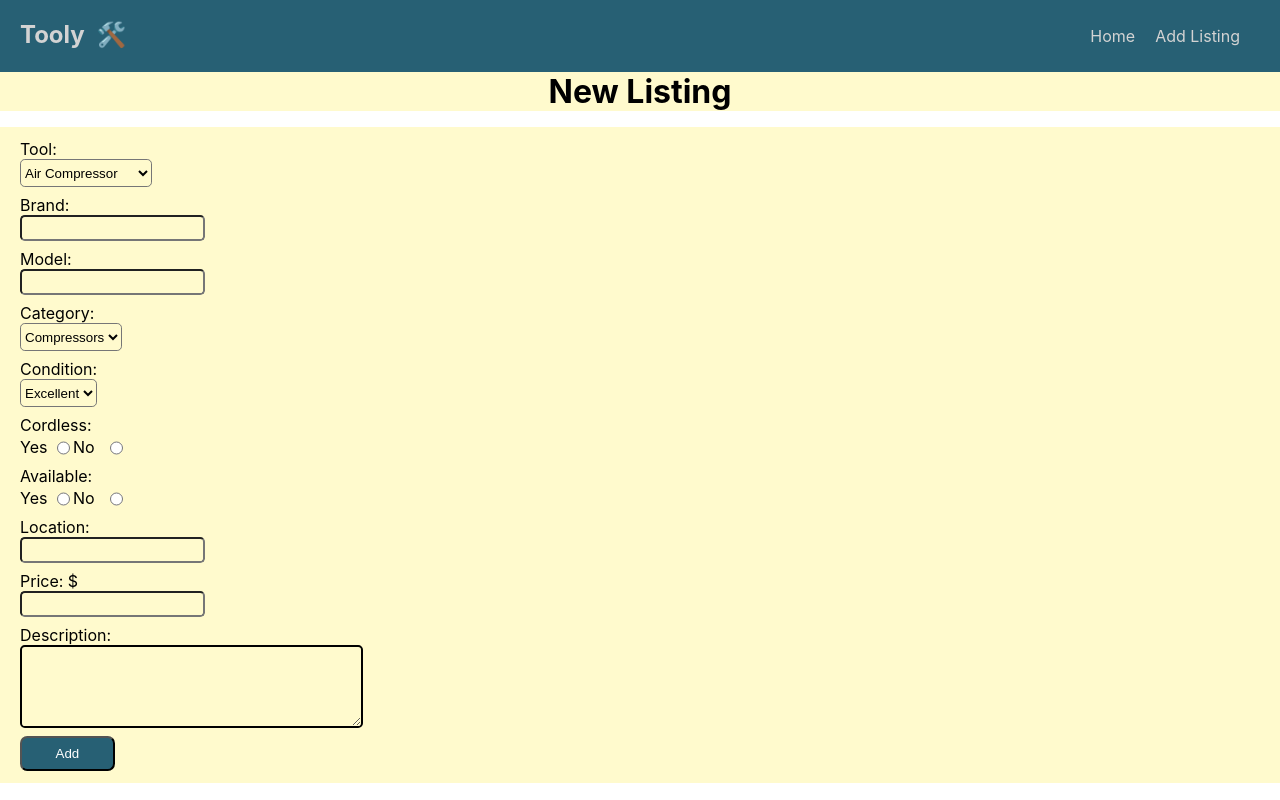
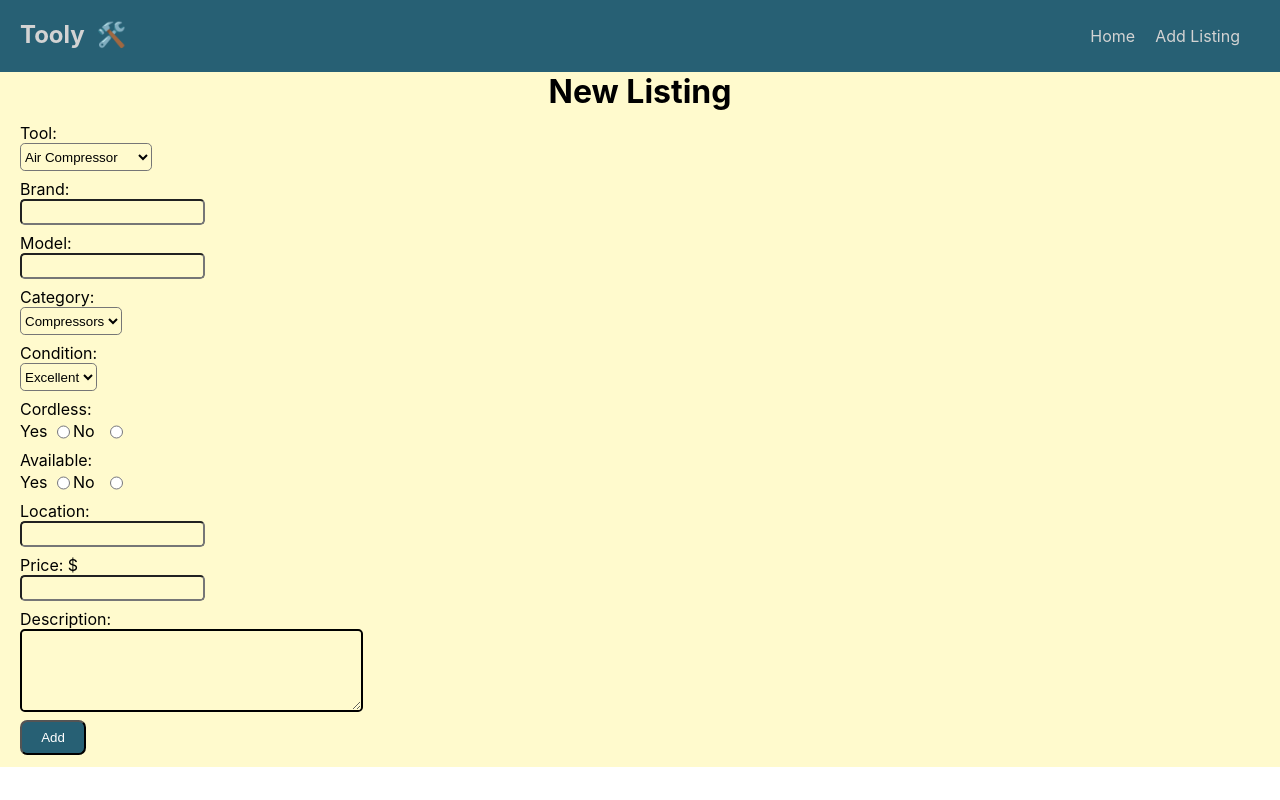
Before and after one commit to Squirtle-Squad-1150/Tooly, a React (Create React App) app in the folder frontend/: page /add-listing in a window 1280 px wide. Built offline with nearby package versions, Linux system fonts and the light colour scheme; no server answers.

Commit message:
Made form buttons a static size and Start frontend README

```diff
--- a/frontend/src/components/UpdateTool/updateTool.css
+++ b/frontend/src/components/UpdateTool/updateTool.css
@@ -15,6 +15,7 @@
 	padding: 0.5rem 1rem;
 	display: block;
 	width: 50%;
+	margin: 0;
 }
 .form-li {
 	padding: 0.25rem;
@@ -53,13 +54,12 @@
 	background-color: #276074;
 	/* color: #d3d3d3; */
 	color: white;
-	padding: .5rem;
+	padding: 0.5rem;
 	border-radius: 0.45rem;
-	width: 15%;
+	width: 66px;
 }
 #update {
 	margin-right: 1rem;
-
 }
 #delete {
 	background-color: rgb(223, 5, 5);
```
Also changed, not shown: frontend/Assets/tool-container-screenshot.png (added), 1 other file (tests, documents, lock files or other folders).
